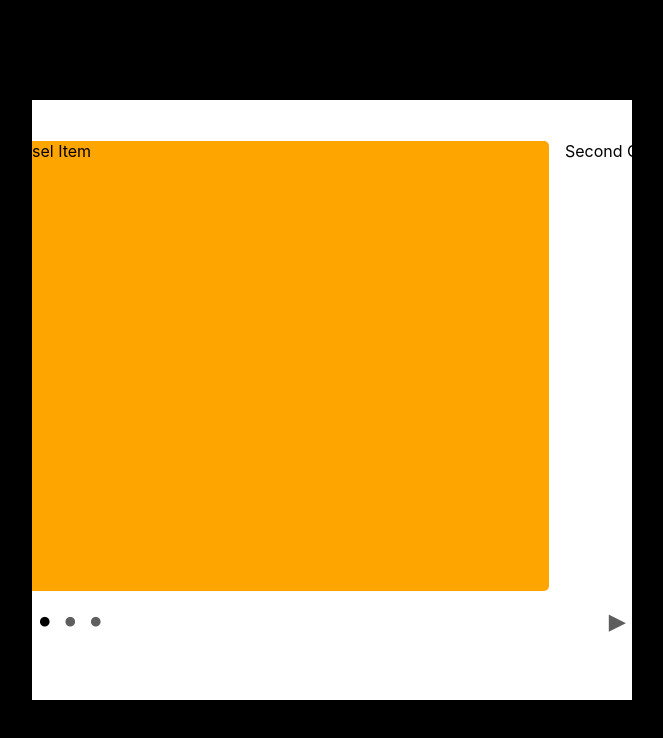
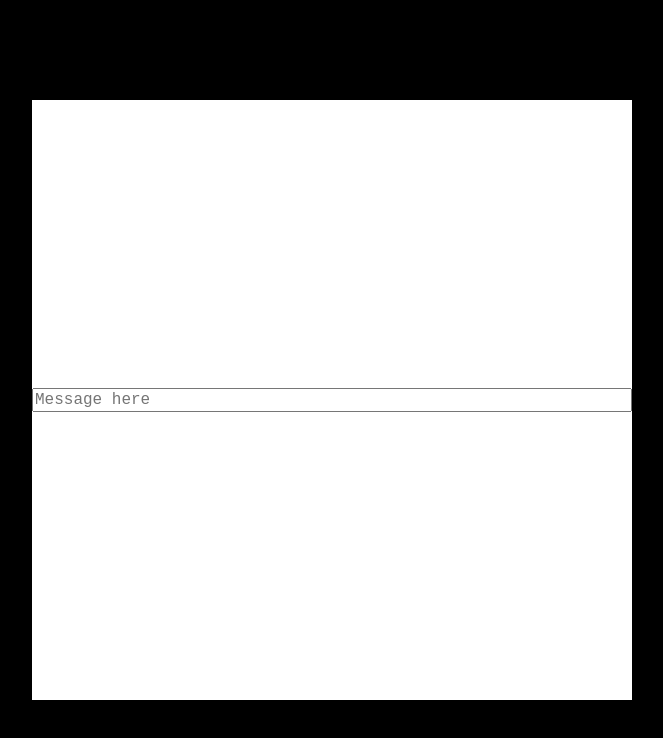
Before and after one commit to tahmdev/components, a React (Create React App) app: page / in a window 1280 px wide. Shown: the top 738 px of the page, without its empty margins (308-971 px from the left). Built offline with nearby package versions, Linux system fonts and the light colour scheme.

Commit message:
Add dynamic textarea component

```diff
--- a/src/App.css
+++ b/src/App.css
@@ -216,3 +216,9 @@ button:hover {
   opacity: 0;
   pointer-events: none;
 }
+
+/*Dynamic Textarea*/
+.dynamic-textarea {
+  resize: none;
+  font-size: 1rem;
+}
--- a/src/App.tsx
+++ b/src/App.tsx
@@ -1,6 +1,7 @@
 import { useReducer, useState } from "react";
 import "./App.css";
 import { Carousel } from "./components/Carousel/Carousel";
+import { DynamicTextarea } from "./components/DynamicTextarea/DynamicTextarea";
 import { MultiRange } from "./components/MultiRange/MultiRange";
 import { PopupButton } from "./components/PopupButton/PopupButton";
 import SwipeButton from "./components/SwipeButton/SwipeButton";
@@ -8,10 +9,9 @@ import { Toast } from "./components/Toast/Toast";
 import { toastReducer } from "./components/Toast/ToastReducer";
 
 function App() {
-  const [currentComponent, setCurrentComponent] = useState("Carousel");
+  const [currentComponent, setCurrentComponent] = useState("DynamicTextarea");
   const [toastNotifs, dispatch] = useReducer(toastReducer, []);
   const [showPopupButton, setShowPopupButton] = useState(false);
-  const [showPopupButton2, setShowPopupButton2] = useState(false);
   const fnl = (a: any) => console.log(a);
   const fnr = () => console.log("RIGHT");
   const handleMultiRangeChange = (min: number, max: number) => {
@@ -71,6 +71,15 @@ function App() {
             <img src="https://i.imgur.com/G7OSlt6.png" />
           </Carousel>
         )}
+        {currentComponent === "DynamicTextarea" && (
+          <DynamicTextarea
+            className="dynamic-textarea"
+            minRows={1}
+            maxRows={5}
+            placeholder="Message here"
+            onChange={(e) => console.log(e.target.value)}
+          />
+        )}
       </div>
     </div>
   );
--- /dev/null
+++ b/src/components/DynamicTextarea/DynamicTextarea.tsx
@@ -0,0 +1,55 @@
+import React, { ChangeEventHandler, useEffect, useRef } from "react";
+
+interface Props extends React.TextareaHTMLAttributes<HTMLTextAreaElement> {
+  minRows: number;
+  maxRows: number;
+  onChange?: (...args: any) => any;
+}
+export const DynamicTextarea: React.FC<Props> = ({
+  minRows,
+  maxRows,
+  onChange,
+  ...props
+}) => {
+  const textareaRef = useRef<HTMLTextAreaElement>(null);
+  const minHeight = useRef<number>(0);
+  const maxHeight = useRef<number>(Infinity);
+  const padding = useRef<number>(0);
+
+  const handleResize = () => {
+    if (textareaRef.current) {
+      textareaRef.current.style.height = `${minHeight.current}px`;
+      textareaRef.current.style.height = `${Math.min(
+        textareaRef.current.scrollHeight - padding.current,
+        maxHeight.current
+      )}px`;
+    }
+  };
+
+  useEffect(() => {
+    handleResize();
+    if (textareaRef.current) {
+      const style = window.getComputedStyle(textareaRef.current);
+      padding.current =
+        parseFloat(style.paddingTop) + parseFloat(style.paddingBottom);
+      const unpaddedHeight = parseFloat(style.height) - padding.current;
+      minHeight.current = unpaddedHeight * minRows;
+      maxHeight.current = unpaddedHeight * maxRows;
+    }
+
+    handleResize();
+  }, []);
+
+  const handleChange: ChangeEventHandler<HTMLTextAreaElement> = (e) => {
+    handleResize();
+    if (onChange) onChange(e);
+  };
+
+  return (
+    <textarea
+      onChange={(e) => handleChange(e)}
+      ref={textareaRef}
+      {...props}
+    ></textarea>
+  );
+};
--- a/src/index.tsx
+++ b/src/index.tsx
@@ -1,17 +1,13 @@
-import React from 'react';
-import ReactDOM from 'react-dom/client';
-import './index.css';
-import App from './App';
-import reportWebVitals from './reportWebVitals';
+import React from "react";
+import ReactDOM from "react-dom/client";
+import "./index.css";
+import App from "./App";
+import reportWebVitals from "./reportWebVitals";
 
 const root = ReactDOM.createRoot(
-  document.getElementById('root') as HTMLElement
+  document.getElementById("root") as HTMLElement
 );
-root.render(
-  <React.StrictMode>
-    <App />
-  </React.StrictMode>
-);
+root.render(<App />);
 
 // If you want to start measuring performance in your app, pass a function
 // to log results (for example: reportWebVitals(console.log))
```
